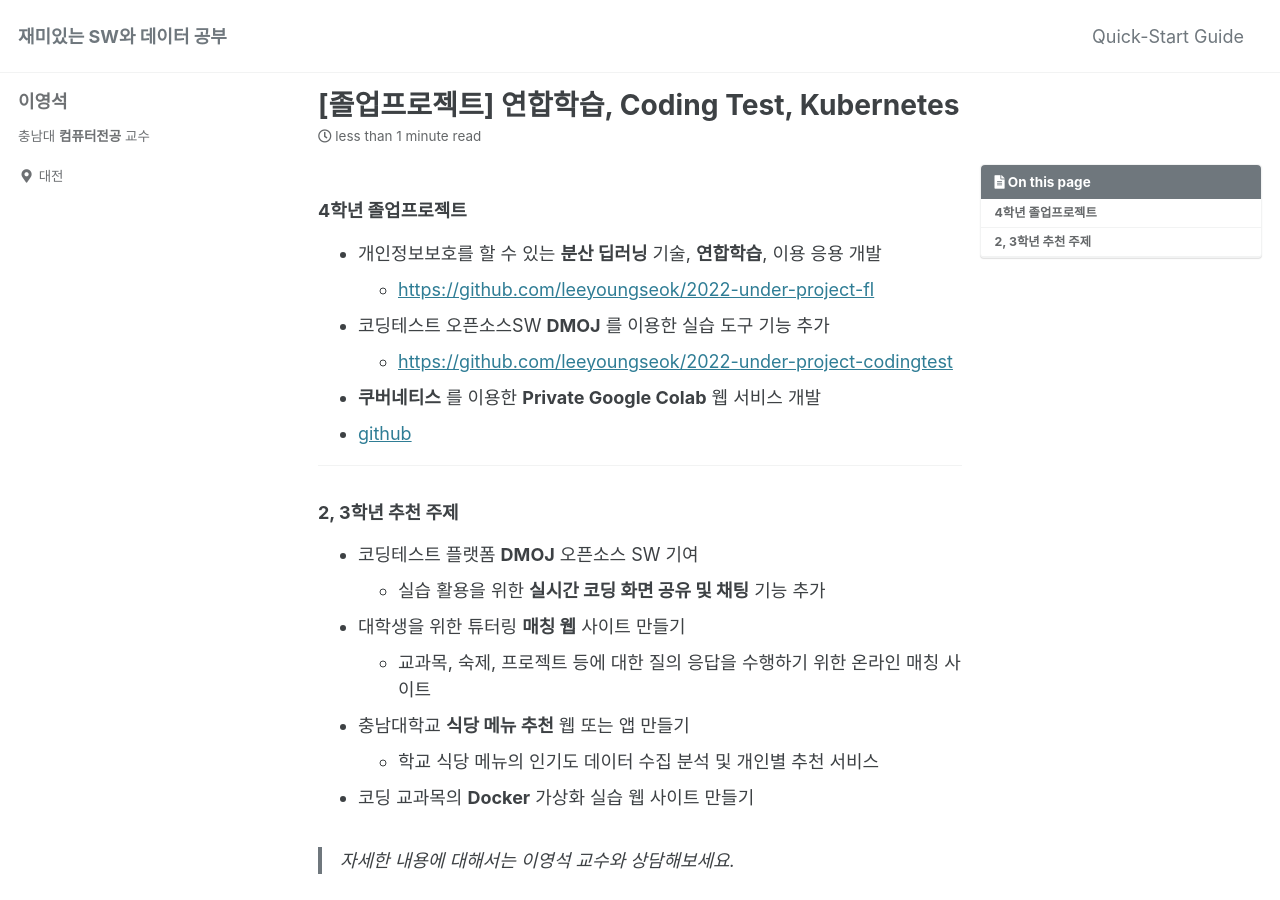
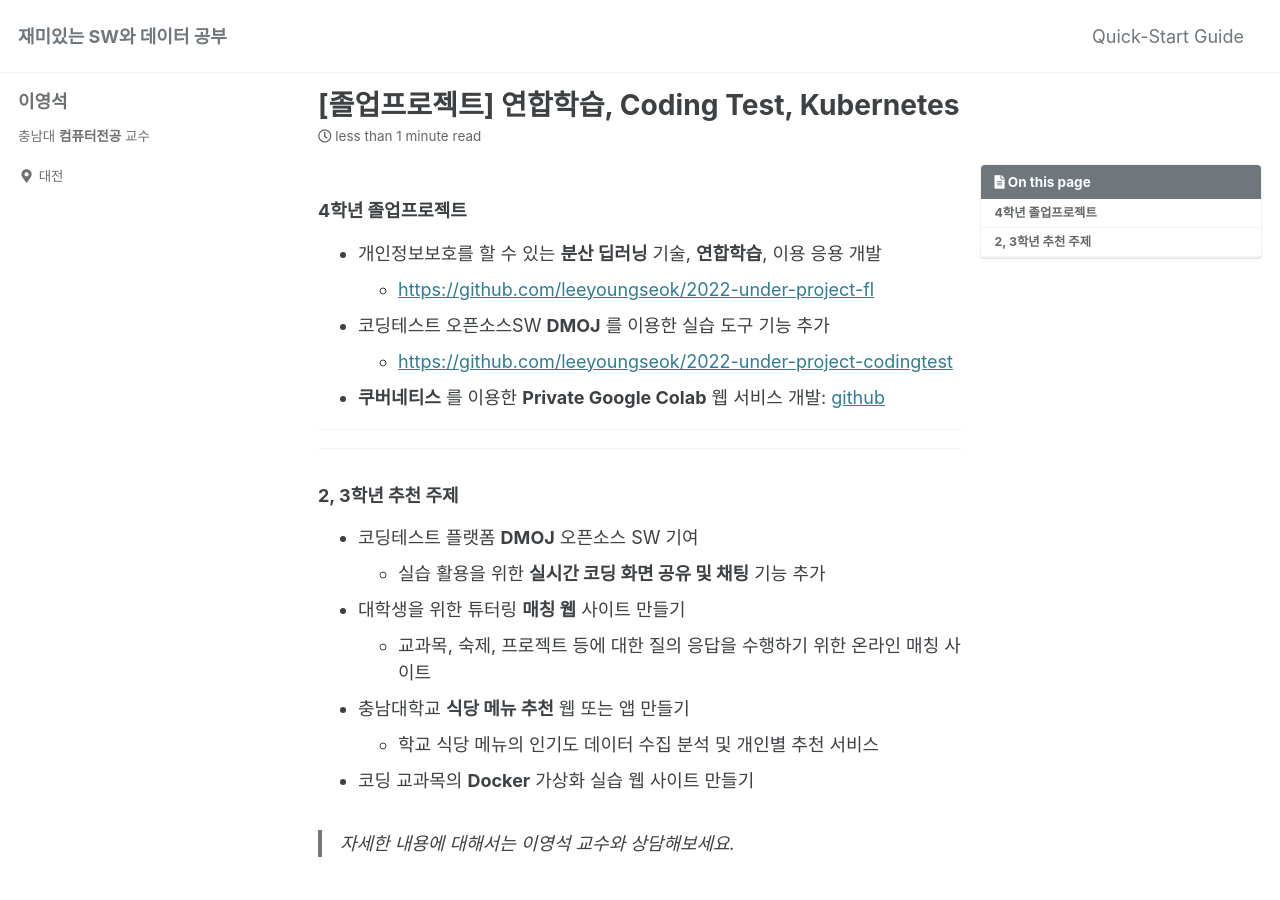
Before and after one commit to leeyoungseok/leeyoungseok.github.com, a Jekyll site: the page built from _posts/2021-12-20-under-project-list.md, in a window 1280 px wide and 900 px high. Built offline with Jekyll 4.4.1, drawn with Linux system fonts in a browser that asks for light colours; cached includes are drawn as plain includes.

Commit message:
Update 2021-12-20-under-project-list.md

```diff
--- a/_posts/2021-12-20-under-project-list.md
+++ b/_posts/2021-12-20-under-project-list.md
@@ -22,8 +22,9 @@ last_modified_at: 2021-12-19
 * 코딩테스트 오픈소스SW __DMOJ__ 를 이용한 실습 도구 기능 추가
   - <https://github.com/leeyoungseok/2022-under-project-codingtest>
 
-*   __쿠버네티스__ 를 이용한 __Private Google Colab__ 웹 서비스 개발
-  - [github](https://github.com/leeyoungseok/2022-under-project-kube)
+*   __쿠버네티스__ 를 이용한 __Private Google Colab__ 웹 서비스 개발: [github](https://github.com/leeyoungseok/2022-under-project-kube)
+
+<hr>
 
 * * *
 
```
